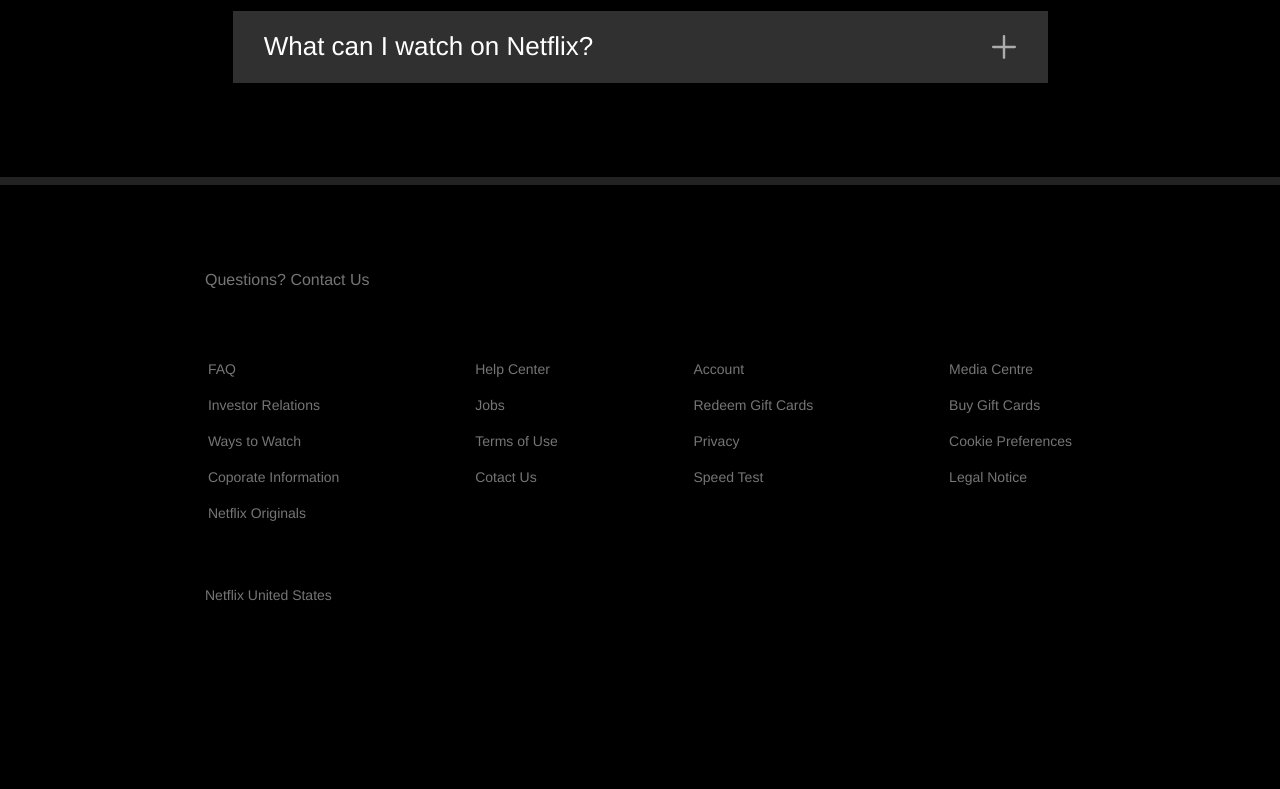
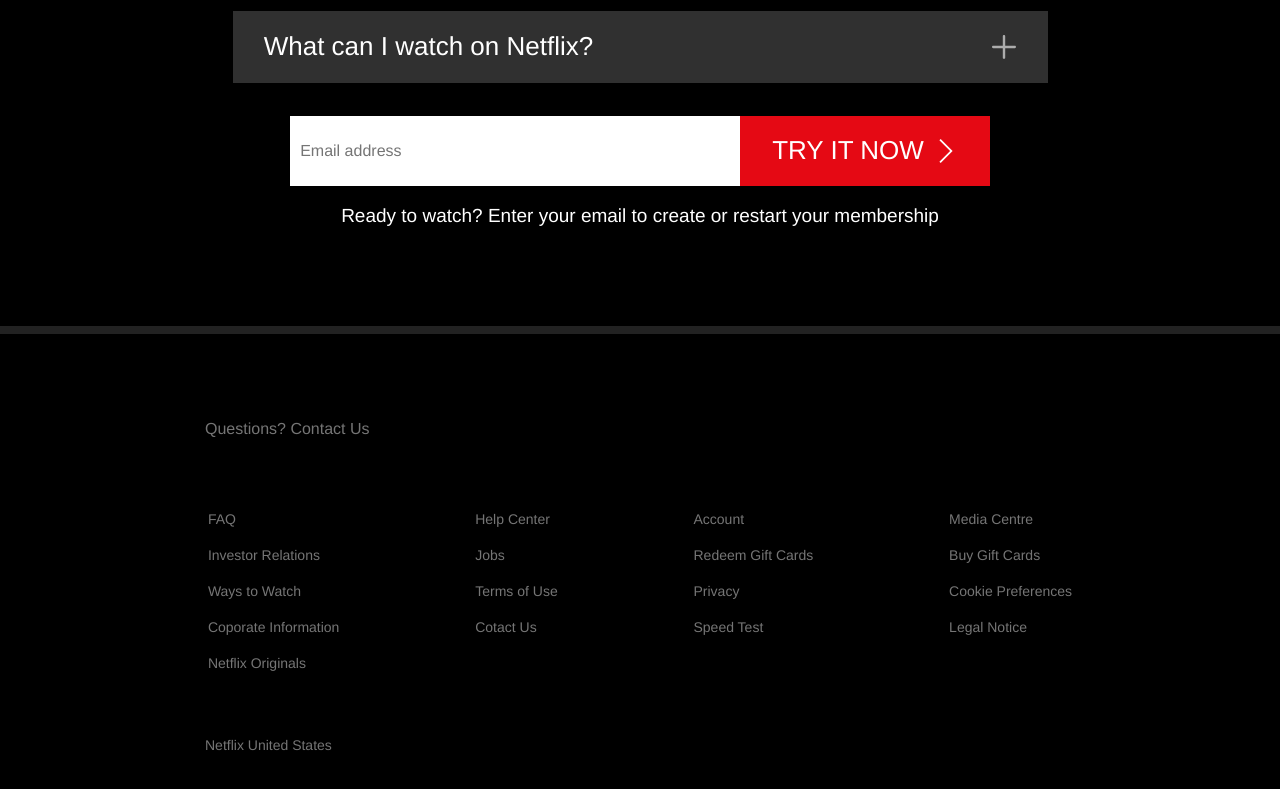
Before and after one commit to ArmanKamal/Netflix-Clone, a React (Create React App) app: page / in a window 1280 px wide. Shown: the part 2152-2941 px from the top of the page. Before the commit the page ends 2866 px from the top, so only its background shows below. Built offline with nearby package versions, Linux system fonts and the light colour scheme.

Commit message:
Added Opt Form

```diff
--- a/src/components/index.js
+++ b/src/components/index.js
@@ -1,3 +1,4 @@
 export { default as Jumbotron} from './jumbotron/index'
 export { default as Footer} from './footer/index'
 export { default as Accordion} from './accordion/index'
+export {default as OptForm} from './opt-form/index'
--- /dev/null
+++ b/src/components/opt-form/index.js
@@ -0,0 +1,23 @@
+import React from 'react'
+import { Container, Button, Input, Text} from './styles/opt-form'
+
+export default function OptForm({children, ...restProps}) {
+    return (
+        <Container { ...restProps}>{children}</Container>
+    )
+}
+
+
+OptForm.Input = function OptFormInput({ ...restProps}){
+    return <Input { ...restProps} />
+}
+
+OptForm.Button = function OptFormButton({children, ...restProps}){
+    return <Button>
+        {children} <img src="images/icons/right-chevron.png" alt="Try Now"/>
+    </Button>
+}
+
+OptForm.Text = function OptFormText({children, ...restProps}){
+    return <Text { ...restProps}>{children}</Text>
+}
--- /dev/null
+++ b/src/components/opt-form/styles/opt-form.js
@@ -0,0 +1,71 @@
+import styled from 'styled-components/macro'
+
+
+export const Container = styled.div`
+    display: flex;
+    justify-content: center;
+    height: 100%;
+    margin-top: 20px;
+    flex-wrap: wrap;
+
+
+    @media(max-width: 1000px){
+        flex-direction: column;
+        align-items:center;
+    }
+`;
+
+export const Input = styled.input`
+    max-width: 450px;
+    width: 100%;
+    border: 0;
+    padding: 10px;
+    height: 70px;
+    box-sizing: border-box;
+
+`;
+export const Button = styled.button`
+    display: flex;
+    align-items: center;
+    height: 70px;
+    background: #e50914;
+    color: #fff;
+    text-transform: uppercase;
+    padding: 0 32px;
+    font-size: 26px;
+    border: 0;
+    cursor: pointer;
+
+
+    &:hover{
+        background: #f40612;
+    }
+
+    @media(max-width: 1000px){
+        height: 50px;
+        font-size: 16px;
+        margin-top: 20px;
+        font-weight: bold;
+    }
+
+    img{
+        margin-left: 10px;
+        filter: brightness(0) invert(1);
+        width: 24px;
+
+        @media( max-width: 1000px){
+            width: 16px;
+        }
+    }
+`;
+export const Text = styled.p`
+
+    font-size: 19px;
+    color: white;
+    text-align:center;
+
+    @media(max-width: 600px){
+        font-size: 16px;
+        height: 0;
+    }
+`;
--- a/src/containers/faqs.js
+++ b/src/containers/faqs.js
@@ -1,19 +1,23 @@
-import React from 'react'
-import faqsData from '../fixtures/faqs.json'
-import {Accordion} from '../components/index'
-
+import React from "react";
+import faqsData from "../fixtures/faqs.json";
+import { Accordion, OptForm } from "../components/index";
 
 export const FaqsContainer = () => {
   return (
     <Accordion>
       <Accordion.Title>Frequently Asked Questions</Accordion.Title>
-            {faqsData.map(item =>
+      {faqsData.map((item) => (
         <Accordion.Item key={item.id}>
           <Accordion.Header>{item.header}</Accordion.Header>
           <Accordion.Body>{item.body}</Accordion.Body>
         </Accordion.Item>
-            )}
+      ))}
 
+      <OptForm>
+        <OptForm.Input placeholder="Email address" />
+        <OptForm.Button>Try it now</OptForm.Button>
+        <OptForm.Text>Ready to watch? Enter your email to create or restart your membership</OptForm.Text>
+      </OptForm>
     </Accordion>
-    )
-}
+  );
+};
```
Also changed, not shown: src/components/accordion/styles/accordion.js (+7 -0 lines), public/images/icons/right-chevron.png (added). Lines whose indentation alone changed are shown as unchanged.
